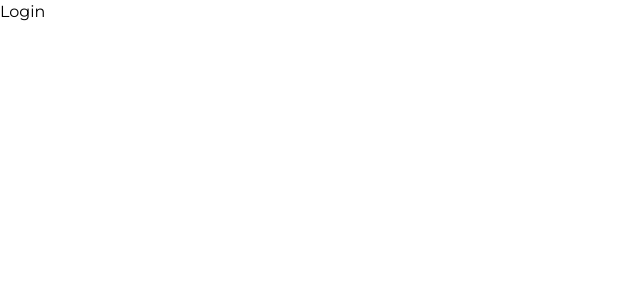
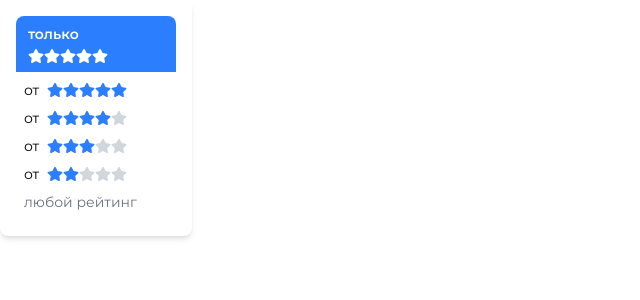
Before and after one commit to doloradium/hotel, a React (Vite) app: page /login in a window 1280 px wide. Shown: the top 300 px of the page, without its empty margins (0-640 px from the left). Built offline with nearby package versions, Linux system fonts and the light colour scheme.

Commit message:
Rait, kalendar, filtr

```diff
--- a/package.json
+++ b/package.json
@@ -15,6 +15,7 @@
     "date-fns": "^4.1.0",
     "react": "^19.0.0",
     "react-dom": "^19.0.0",
+    "react-icons": "^5.5.0",
     "react-router": "^7.3.0",
     "tailwindcss": "^4.0.13",
     "vite-tsconfig-paths": "^5.1.4"
--- a/src/pages/Login.tsx
+++ b/src/pages/Login.tsx
@@ -1,7 +1,110 @@
-export default function Login() {
-    return (
-        <div className="">
-            Login
+// Календарь
+
+// export default function CustomCalendar() {
+//     return (
+//       <div className="w-80 bg-white p-4 rounded-lg shadow-md text-center">
+//         <div className="flex justify-between items-center mb-2">
+//           <button className="p-2">◀</button>
+//           <h2 className="font-bold">Март 2025</h2>
+//           <button className="p-2">▶</button>
+//         </div>
+//         <div className="grid grid-cols-7 text-gray-600 text-sm">
+//           {["ПН", "ВТ", "СР", "ЧТ", "ПТ", "СБ", "ВС"].map((day) => (
+//             <div key={day} className="p-1 font-semibold">{day}</div>
+//           ))}
+//         </div>
+//         <div className="grid grid-cols-7 gap-1">
+//           {[...Array(31).keys()].map((day) => (
+//             <button
+//               key={day}
+//               className={`p-2 rounded-md
+//                 ${day + 1 === 5 || day + 1 === 16 ? "bg-blue-500 text-white" : ""}
+//                 ${day + 1 > 5 && day + 1 < 16 ? "bg-blue-200" : ""}`}
+//             >
+//               {day + 1}
+//             </button>
+//           ))}
+//         </div>
+//       </div>
+//     );
+//   }
+
+// Фильтры номеров
+
+// import { useState } from "react";
+// import { FaUtensils, FaWifi, FaDesktop, FaKey, FaBed, FaVolumeMute, FaHandSparkles } from "react-icons/fa";
+
+// export default function FeaturesSelection() {
+//   const features = [
+//     { name: "Завтрак в постель", icon: <FaUtensils /> },
+//     { name: "Шумоизоляция", icon: <FaVolumeMute /> },
+//     { name: "Личный дворецкий", icon: <FaHandSparkles /> },
+//     { name: "Есть интернет", icon: <FaWifi /> },
+//     { name: "Есть компьютер", icon: <FaDesktop /> },
+//     { name: "Биометрический ключ", icon: <FaKey /> }
+//   ];
+
+//   const [selectedFeatures, setSelectedFeatures] = useState(["Завтрак в постель", "Биометрический ключ"]);
+
+//   const toggleFeature = (feature : any) => {
+//     setSelectedFeatures((prev) =>
+//       prev.includes(feature) ? prev.filter((f) => f !== feature) : [...prev, feature]
+//     );
+//   };
+
+//   return (
+//     <div className="flex flex-wrap gap-2 bg-white p-4 rounded-lg shadow-md">
+//       {features.map((feature, index) => (
+//         <button
+//           key={index}
+//           className={`flex items-center gap-2 px-3 py-2 rounded-lg text-sm font-semibold transition ${
+//             selectedFeatures.includes(feature.name)
+//               ? "bg-blue-500 text-white"
+//               : "bg-blue-100 text-blue-500"
+//           }`}
+//           onClick={() => toggleFeature(feature.name)}
+//         >
+//           {feature.icon}
+//           {feature.name}
+//         </button>
+//       ))}
+//     </div>
+//   );
+// }
+
+// Рейтинг в звёздах
+
+import { FaStar } from "react-icons/fa";
+
+export default function RatingFilter() {
+  const ratings = [5, 4, 3, 2]; // Уровни рейтинга от 5 до 2 звезд
+
+  return (
+    <div className="bg-white p-4 rounded-lg shadow-md w-48">
+      <div className="flex flex-col items-start bg-blue-500 text-white px-3 py-2 rounded-t-lg">
+        <span className="text-sm font-semibold mb-1">только</span>
+        <div className="flex">
+          {[...Array(5)].map((_, i) => (
+            <FaStar key={i} className="text-white" />
+          ))}
         </div>
-    )
+      </div>
+      <div className="p-2 space-y-2">
+        {ratings.map((stars) => (
+          <div key={stars} className="flex items-center space-x-2">
+            <span className="text-sm">от</span>
+            <div className="flex">
+              {[...Array(5)].map((_, i) => (
+                <FaStar
+                  key={i}
+                  className={i < stars ? "text-blue-500" : "text-gray-300"}
+                />
+              ))}
+            </div>
+          </div>
+        ))}
+        <p className="text-sm text-gray-500 mt-2">любой рейтинг</p>
+      </div>
+    </div>
+  );
 }
```
Also changed, not shown: 1 other file (tests, documents, lock files or other folders).
